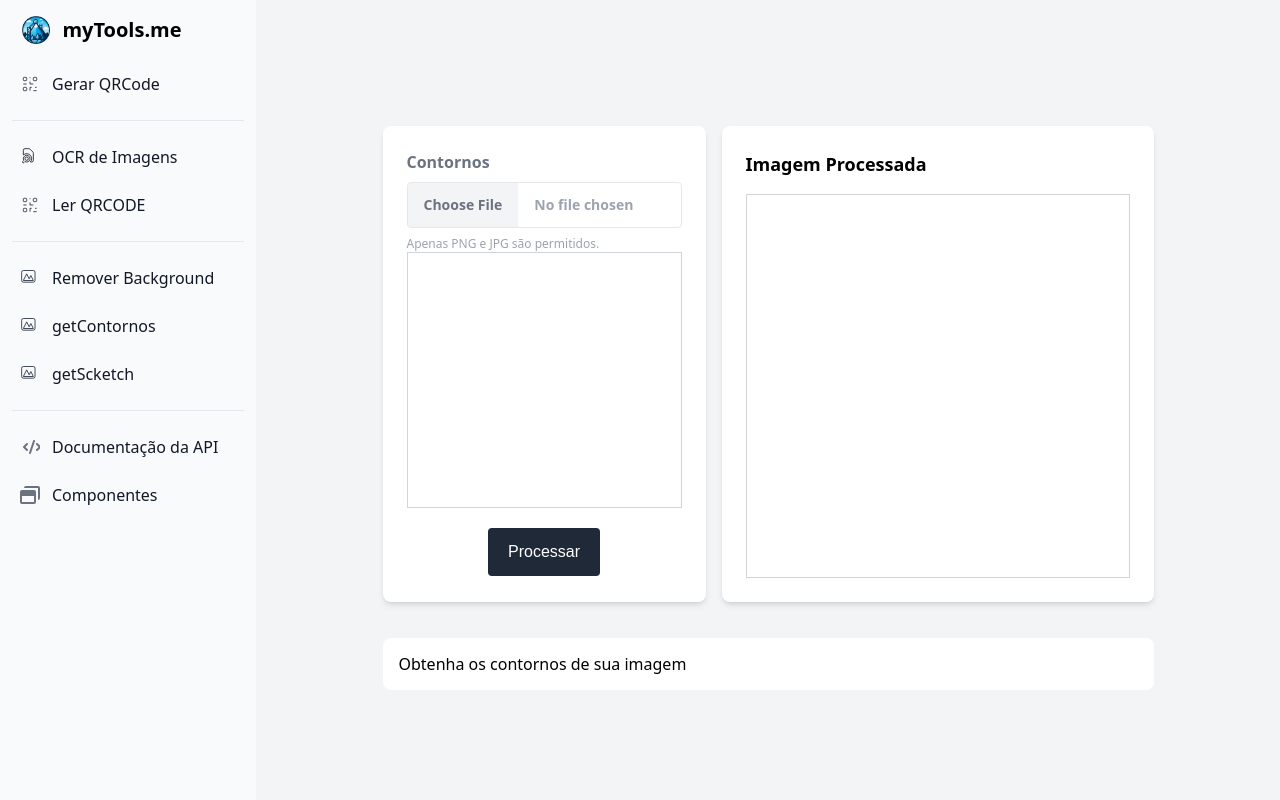
After one commit to jotaven/mytools, a Django app: page /contour/ in a window 1280 px wide. The commit adds this page. Run offline with Django 5.2, Linux system fonts and the light colour scheme; some libraries are stand-ins or nearby versions.

Commit message:
READ.ME prototype, img processing contour and scketch

```diff
--- a/app/mytools/urls.py
+++ b/app/mytools/urls.py
@@ -5,8 +5,9 @@ urlpatterns = [
     path('', views.index, name='index'),
     path('download_image/', views.download_image, name='download_image'),
     path('qrcode/', views.generate_qrcode, name='qrcode'),
-    path('qrcode/read/', views.read_qrcode, name='read_qrcode'),
-    path('ocr/', views.ocr, name='ocr'),
-    path('removebg/', views.removebg, name='removebg'),
-
+    path('qrcode/read/', views.image_read_qrcode, name='read_qrcode'),
+    path('ocr/', views.image_ocr, name='ocr'),
+    path('removebg/', views.image_removebg, name='removebg'),
+    path('contour/', views.image_contour, name='contour'),
+    path('scketch/', views.image_scketch, name='scketch'),
 ]
--- a/app/mytools/views.py
+++ b/app/mytools/views.py
@@ -31,7 +31,7 @@ def generate_qrcode(request):
 
     return render(request, 'mytools/qrcode.html')
 
-def ocr(request):
+def image_ocr(request):
     if request.method == 'POST':
         if 'file_upload' not in request.FILES:
             print(request.FILES)
@@ -45,7 +45,7 @@ def ocr(request):
 
     return render(request, 'mytools/ocr.html')
 
-def read_qrcode(request):
+def image_read_qrcode(request):
     if request.method == 'POST':
         if 'file_upload' not in request.FILES:
             print(request.FILES)
@@ -66,7 +66,7 @@ def read_qrcode(request):
     return render(request, 'mytools/read_qrcode.html')
 
 
-def removebg(request):
+def image_removebg(request):
     if request.method == "POST" and request.FILES['file_upload']:
         image = request.FILES['file_upload']
         response = requests.get(f'{API_URL}/removebg', files={'image': image})
@@ -78,6 +78,32 @@ def removebg(request):
 
     return render(request, 'mytools/removebg.html')
 
+def image_contour(request):
+    if request.method == "POST" and request.FILES['file_upload']:
+        image = request.FILES['file_upload']
+        image = cv2.imdecode(np.fromstring(image.read(), np.uint8), cv2.IMREAD_COLOR)
+        gray = cv2.cvtColor(image, cv2.COLOR_BGR2GRAY)
+        edged = cv2.Canny(gray, 30, 150)
+        contours, _ = cv2.findContours(edged, cv2.RETR_EXTERNAL, cv2.CHAIN_APPROX_SIMPLE)
+        blank_image = np.zeros((image.shape[0], image.shape[1], 3), dtype=np.uint8)
+        image = cv2.drawContours(blank_image, contours, -1, (0, 255, 0), 3)
+        _, img_encoded = cv2.imencode('.png', image)
+        img_encoded = base64.b64encode(img_encoded).decode('utf-8')
+        return render(request, 'mytools/contour.html', {'imagem': img_encoded})
+    return render(request, 'mytools/contour.html')
+
+def image_scketch(request):
+    if request.method == "POST" and request.FILES['file_upload']:
+        image = request.FILES['file_upload']
+        image = cv2.imdecode(np.fromstring(image.read(), np.uint8), cv2.IMREAD_COLOR)
+        gray = cv2.cvtColor(image, cv2.COLOR_BGR2GRAY)
+        gray_blur = cv2.GaussianBlur(gray, (21, 21), 0)
+        image = cv2.divide(gray, gray_blur, scale=256)
+        _, img_encoded = cv2.imencode('.png', image)
+        img_encoded = base64.b64encode(img_encoded).decode('utf-8')
+        return render(request, 'mytools/scketch.html', {'imagem': img_encoded})
+    return render(request, 'mytools/scketch.html')
+
 def download_image(request):
     if request.method == "POST" and 'imagem' in request.POST:
         imagem = base64.b64decode(request.POST.get('imagem'))
--- a/app/templates/base.html
+++ b/app/templates/base.html
@@ -50,6 +50,8 @@
                     <span class="flex-1 ms-3 whitespace-nowrap">Ler QRCODE</span>
                 </a>
             </li>
+        </ul>
+        <ul class="pt-4 mt-4 space-y-2 font-medium border-t border-gray-200 dark:border-gray-700">
             <li>
                 <a href="{% url "removebg" %}" class="flex items-center p-2 text-gray-900 rounded-lg dark:text-white hover:bg-gray-100 dark:hover:bg-gray-700 group">
                     <svg xmlns="http://www.w3.org/2000/svg" class="flex-shrink-0 w-5 h-5 text-gray-800 transition duration-75 dark:text-gray-300 group-hover:text-gray-900 dark:group-hover:text-white" fill="none" viewBox="0 0 24 24" fill="currentColor"stroke="currentColor" strokeWidth={2}>
@@ -58,14 +60,31 @@
                     <span class="flex-1 ms-3 whitespace-nowrap">Remover Background</span>
                 </a>
             </li>
+            <li>
+               <a href="{% url "contour" %}" class="flex items-center p-2 text-gray-900 transition duration-75 rounded-lg hover:bg-gray-100 dark:hover:bg-gray-700 dark:text-white group">
+                <svg xmlns="http://www.w3.org/2000/svg" class="flex-shrink-0 w-5 h-5 text-gray-800 transition duration-75 dark:text-gray-300 group-hover:text-gray-900 dark:group-hover:text-white" fill="none" viewBox="0 0 24 24" fill="currentColor"stroke="currentColor" strokeWidth={2}>
+                    <path fill-rule="evenodd" d="M4 3a2 2 0 00-2 2v10a2 2 0 002 2h12a2 2 0 002-2V5a2 2 0 00-2-2H4zm12 12H4l 4-8 3 6 2-4 3 6z" clip-rule="evenodd">
+                </svg>
+                <span class="ms-3">getContornos</span>
+               </a>
+            </li>
+            <li>
+               <a href="{% url "scketch" %}" class="flex items-center p-2 text-gray-900 transition duration-75 rounded-lg hover:bg-gray-100 dark:hover:bg-gray-700 dark:text-white group">
+                <svg xmlns="http://www.w3.org/2000/svg" class="flex-shrink-0 w-5 h-5 text-gray-800 transition duration-75 dark:text-gray-300 group-hover:text-gray-900 dark:group-hover:text-white" fill="none" viewBox="0 0 24 24" fill="currentColor"stroke="currentColor" strokeWidth={2}>
+                    <path fill-rule="evenodd" d="M4 3a2 2 0 00-2 2v10a2 2 0 002 2h12a2 2 0 002-2V5a2 2 0 00-2-2H4zm12 12H4l 4-8 3 6 2-4 3 6z" clip-rule="evenodd">
+                </svg>
+                <span class="ms-3">getScketch</span>
+               </a>
+            </li>
         </ul>
         <ul class="pt-4 mt-4 space-y-2 font-medium border-t border-gray-200 dark:border-gray-700">
             <li>
                <a href="/api/redoc/" class="flex items-center p-2 text-gray-900 transition duration-75 rounded-lg hover:bg-gray-100 dark:hover:bg-gray-700 dark:text-white group">
-                  <svg class="flex-shrink-0 w-5 h-5 text-gray-500 transition duration-75 dark:text-gray-300 group-hover:text-gray-900 dark:group-hover:text-white" aria-hidden="true" xmlns="http://www.w3.org/2000/svg" fill="currentColor" viewBox="0 0 16 20">
-                     <path d="M16 14V2a2 2 0 0 0-2-2H2a2 2 0 0 0-2 2v15a3 3 0 0 0 3 3h12a1 1 0 0 0 0-2h-1v-2a2 2 0 0 0 2-2ZM4 2h2v12H4V2Zm8 16H3a1 1 0 0 1 0-2h9v2Z"/>
-                  </svg>
-                  <span class="ms-3">Documentação</span>
+                    <svg class="flex-shrink-0 w-5 h-5 text-gray-500 transition duration-75 dark:text-gray-300 group-hover:text-gray-900 dark:group-hover:text-white" aria-hidden="true" xmlns="http://www.w3.org/2000/svg" fill="currentColor" viewBox="0 0 16 20">
+                        <path fill-rule="evenodd" d="M12.316 3.051a1 1 0 01.633 1.265l-4 12a1 1 0 11-1.898-.632l4-12a1 1 0 011.265-.633zM5.707 6.293a1 1 0 010 1.414L3.414 10l2.293 2.293a1 1 0 11-1.414 1.414l-3-3a1 1 0 010-1.414l3-3a1 1 0 011.414 0zm8.586 0a1 1 0 011.414 0l3 3a1 1 0 010 1.414l-3 3a1 1 0 11-1.414-1.414L16.586 10l-2.293-2.293a1 1 0 010-1.414z" clip-rule="evenodd" />
+                    </svg>
+
+                    <span class="ms-3">Documentação da API</span>
                </a>
             </li>
             <li>
--- a/app/templates/mytools/base-img2img.html
+++ b/app/templates/mytools/base-img2img.html
@@ -11,7 +11,7 @@
                 <div class="w-full h-64 border border-gray-300 flex items-center justify-center">
                     <img id="preview" src="#" alt="Processed Image" class="max-w-full max-h-full hidden"/>
                 </div>
-                <button type="submit" class="flex bg-gray-800 hover:bg-gray-700 text-white text-base px-5 py-3 mt-5 outline-none rounded w-max cursor-pointer mx-auto font-[sans-serif]">Upload</button>
+                <button type="submit" class="flex bg-gray-800 hover:bg-gray-700 text-white text-base px-5 py-3 mt-5 outline-none rounded w-max cursor-pointer mx-auto font-[sans-serif]">Processar</button>
             </form>
 
             <div class="bg-white p-6 rounded-lg shadow-md">
--- /dev/null
+++ b/app/templates/mytools/contour.html
@@ -0,0 +1,4 @@
+{% extends "mytools/base-img2img.html" %}
+
+{% block titulo %}Contornos{% endblock titulo %}
+{% block description %}Obtenha os contornos de sua imagem{% endblock description %}
--- a/app/templates/mytools/removebg.html
+++ b/app/templates/mytools/removebg.html
@@ -1,3 +1,4 @@
 {% extends "mytools/base-img2img.html" %}
 
 {% block titulo %}Remova o background{% endblock titulo %}
+{% block description %}3fervbgtgrfevb gfrg regf{% endblock description %}
--- /dev/null
+++ b/app/templates/mytools/scketch.html
@@ -0,0 +1,4 @@
+{% extends "mytools/base-img2img.html" %}
+
+{% block titulo %}Rascunho{% endblock titulo %}
+{% block description %}Transforme sua imagem em um rascunho!{% endblock description %}
```
Also changed, not shown: README.md.
